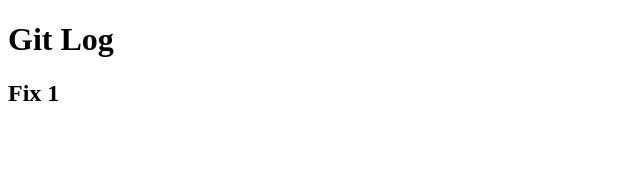
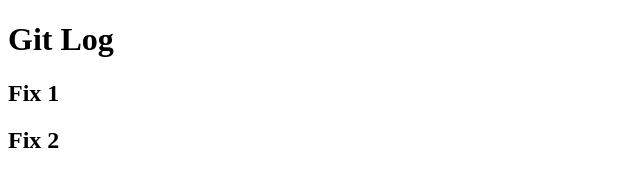
Before and after one commit to vochitam112004/Project6, a plain HTML site: page index.html in a window 1280 px wide. Shown: the full height of the page, 0-640 px from the left. Drawn offline with Linux system fonts and the light colour scheme.

Commit message:
commit 2

```diff
--- a/index.html
+++ b/index.html
@@ -8,5 +8,6 @@
   <body>
     <h1>Git Log</h1>
     <h2>Fix 1</h2>
+    <h2>Fix 2</h2>
   </body>
 </html>
```
